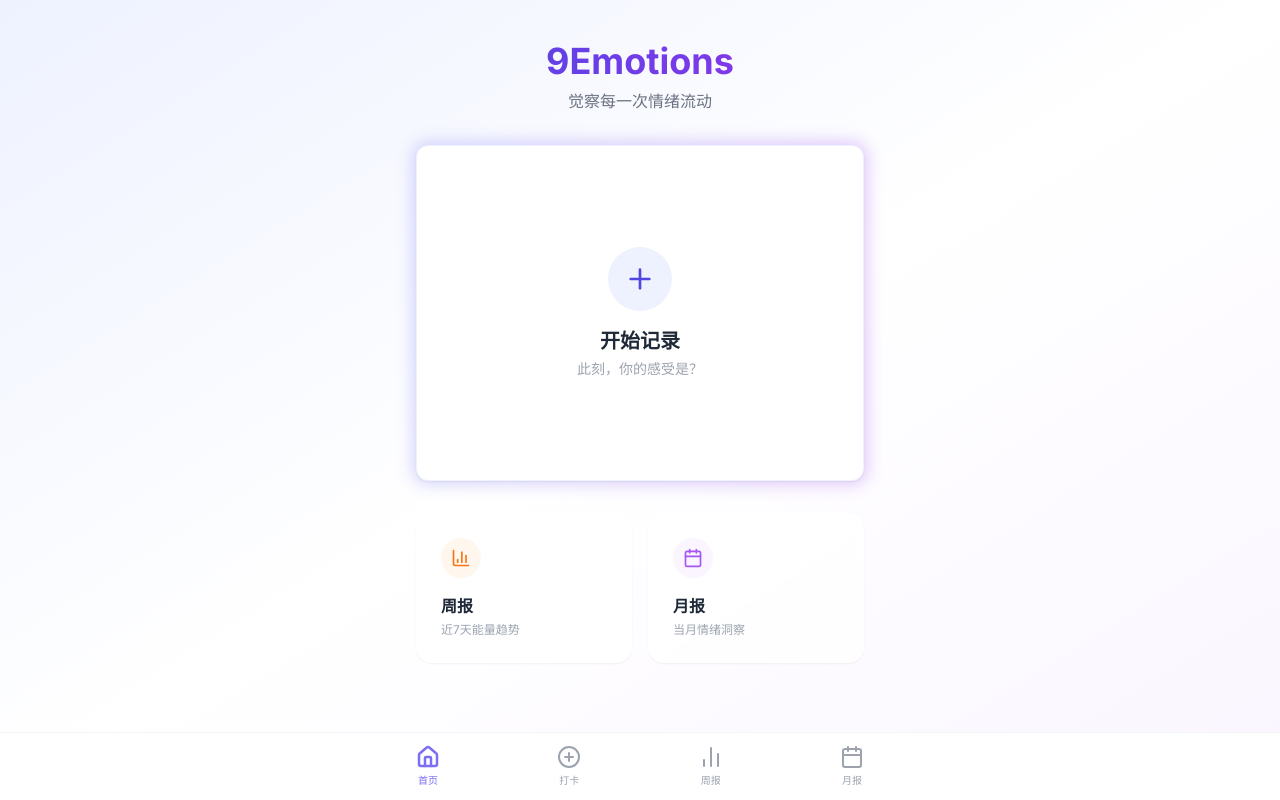
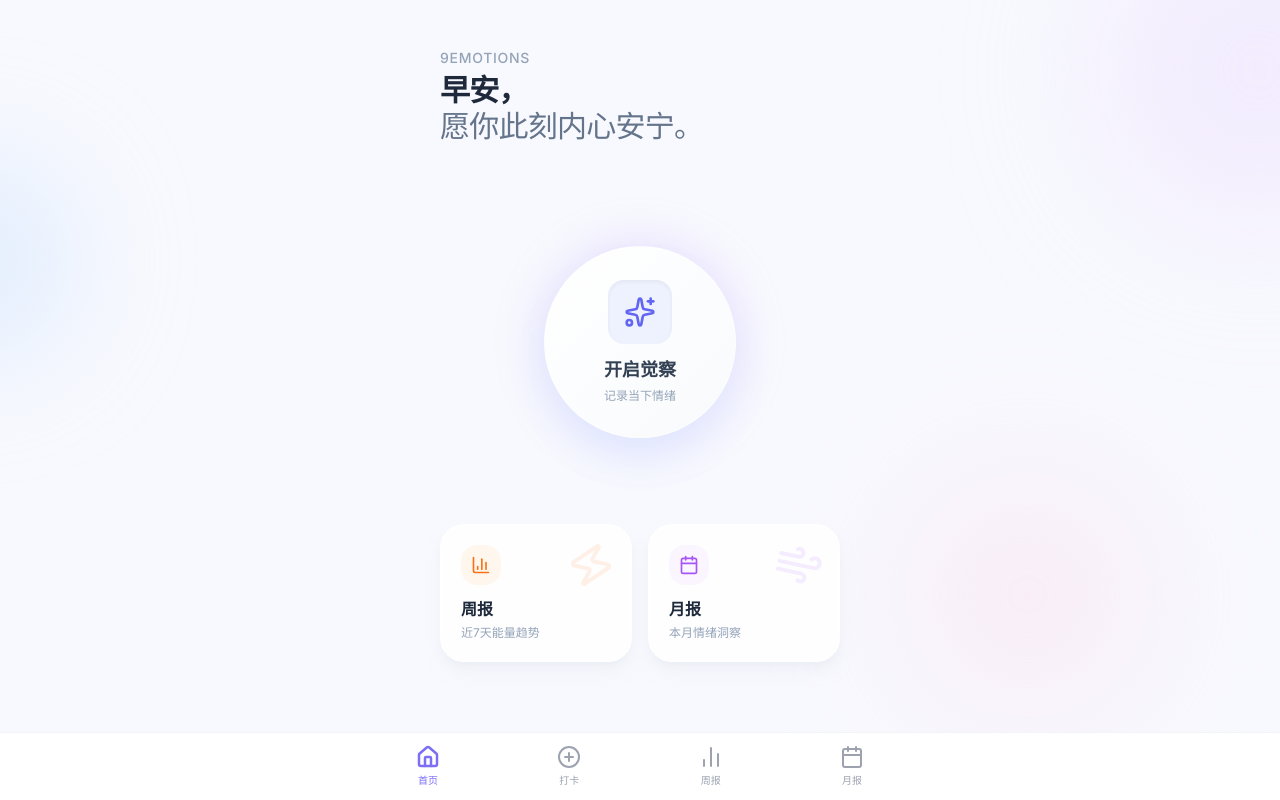
Before and after one commit to s84zzd/9emotions, a Next.js app: page / in a window 1280 px wide. Built offline with nearby package versions, Linux system fonts and the light colour scheme.

Commit message:
Feat: Redesign Home page with high-fidelity UI and animations

```diff
--- a/app/page.tsx
+++ b/app/page.tsx
@@ -1,66 +1,102 @@
+"use client";
+
 import Link from "next/link";
-import { ArrowRight, BarChart3, Calendar, Plus } from "lucide-react";
+import { motion } from "framer-motion";
+import { ArrowRight, BarChart3, Calendar, Sparkles, Zap, Wind } from "lucide-react";
+import { useEffect, useState } from "react";
 
 export default function Home() {
+  const [greeting, setGreeting] = useState("你好");
+
+  useEffect(() => {
+    const hour = new Date().getHours();
+    if (hour < 12) setGreeting("早安");
+    else if (hour < 18) setGreeting("下午好");
+    else setGreeting("晚上好");
+  }, []);
+
   return (
-    <div className="min-h-screen bg-gradient-to-br from-indigo-50 via-white to-purple-50 flex flex-col items-center justify-center p-6">
-      <main className="w-full max-w-md space-y-8">
+    <div className="min-h-screen bg-[#F8F9FE] relative overflow-hidden pb-24">
+      {/* Decorative Background Elements */}
+      <div className="absolute top-[-10%] right-[-10%] w-[300px] h-[300px] bg-purple-200/40 rounded-full blur-[80px]" />
+      <div className="absolute top-[20%] left-[-10%] w-[200px] h-[200px] bg-blue-200/40 rounded-full blur-[60px]" />
+      <div className="absolute bottom-[10%] right-[10%] w-[250px] h-[250px] bg-pink-200/30 rounded-full blur-[70px]" />
 
-        {/* Brand */}
-        <div className="text-center space-y-2">
-          <h1 className="text-4xl font-bold bg-clip-text text-transparent bg-gradient-to-r from-indigo-600 to-purple-600">
-            9Emotions
+      <main className="relative z-10 px-6 pt-12 max-w-md mx-auto flex flex-col h-full">
+        {/* Header */}
+        <motion.div
+          initial={{ opacity: 0, y: 20 }}
+          animate={{ opacity: 1, y: 0 }}
+          transition={{ duration: 0.6 }}
+          className="mb-12"
+        >
+          <p className="text-slate-400 text-sm font-medium tracking-wider uppercase mb-1">9Emotions</p>
+          <h1 className="text-3xl font-bold text-slate-800 tracking-tight">
+            {greeting}，<br />
+            <span className="text-slate-500 font-normal">愿你此刻内心安宁。</span>
           </h1>
-          <p className="text-gray-500">觉察每一次情绪流动</p>
-        </div>
+        </motion.div>
 
-        {/* Main Action */}
-        <div className="relative group">
-          <div className="absolute -inset-1 bg-gradient-to-r from-indigo-500 to-purple-600 rounded-2xl blur opacity-25 group-hover:opacity-50 transition duration-1000 group-hover:duration-200"></div>
-          <Link
-            href="/check-in"
-            className="relative w-full aspect-[4/3] bg-white rounded-xl flex flex-col items-center justify-center gap-4 shadow-sm hover:shadow-md transition-all border border-indigo-50"
-          >
-            <div className="w-16 h-16 rounded-full bg-indigo-50 flex items-center justify-center text-indigo-600">
-              <Plus className="w-8 h-8" />
-            </div>
-            <div className="text-center">
-              <h2 className="text-xl font-semibold text-gray-800">开始记录</h2>
-              <p className="text-sm text-gray-400 mt-1">此刻，你的感受是？</p>
-            </div>
+        {/* Main Action - Breathing Orb */}
+        <div className="flex-1 flex flex-col items-center justify-center min-h-[300px]">
+          <Link href="/check-in" className="relative group">
+            {/* Pulsing Ring */}
+            <motion.div
+              animate={{ scale: [1, 1.1, 1], opacity: [0.3, 0.1, 0.3] }}
+              transition={{ duration: 3, repeat: Infinity, ease: "easeInOut" }}
+              className="absolute inset-0 bg-gradient-to-tr from-indigo-400 to-purple-400 rounded-full blur-xl"
+            />
+
+            {/* Main Button */}
+            <motion.div
+              whileHover={{ scale: 1.05 }}
+              whileTap={{ scale: 0.95 }}
+              className="relative w-48 h-48 rounded-full bg-gradient-to-br from-white to-slate-50 shadow-2xl shadow-indigo-100 flex flex-col items-center justify-center border border-white/50"
+            >
+              <div className="w-16 h-16 rounded-2xl bg-indigo-50 text-indigo-500 flex items-center justify-center mb-3 shadow-inner">
+                <Sparkles className="w-8 h-8" />
+              </div>
+              <span className="text-slate-700 font-bold text-lg">开启觉察</span>
+              <span className="text-slate-400 text-xs mt-1">记录当下情绪</span>
+            </motion.div>
           </Link>
         </div>
 
-        {/* Reports Grid */}
-        <div className="grid grid-cols-2 gap-4">
+        {/* Insights Grid */}
+        <motion.div
+          initial={{ opacity: 0, y: 30 }}
+          animate={{ opacity: 1, y: 0 }}
+          transition={{ duration: 0.6, delay: 0.2 }}
+          className="grid grid-cols-2 gap-4 mt-8"
+        >
           <Link
             href="/reports/weekly"
-            className="bg-white/80 backdrop-blur-sm p-6 rounded-2xl border border-white/50 shadow-sm hover:shadow-md transition-all group"
+            className="group relative overflow-hidden bg-white/80 backdrop-blur-xl p-5 rounded-3xl border border-white/60 shadow-lg shadow-slate-200/50 transition-all hover:shadow-xl hover:shadow-slate-200/80 hover:-translate-y-1"
           >
-            <div className="w-10 h-10 rounded-full bg-orange-50 text-orange-500 flex items-center justify-center mb-4 group-hover:scale-110 transition-transform">
+            <div className="absolute top-0 right-0 p-4 opacity-10 group-hover:opacity-20 transition-opacity">
+              <Zap className="w-12 h-12 text-orange-500 rotate-12" />
+            </div>
+            <div className="w-10 h-10 rounded-2xl bg-orange-50 text-orange-500 flex items-center justify-center mb-3">
               <BarChart3 className="w-5 h-5" />
             </div>
-            <h3 className="font-semibold text-gray-800">周报</h3>
-            <p className="text-xs text-gray-400 mt-1">近7天能量趋势</p>
+            <h3 className="font-bold text-slate-800">周报</h3>
+            <p className="text-xs text-slate-400 mt-1">近7天能量趋势</p>
           </Link>
 
           <Link
             href="/reports/monthly"
-            className="bg-white/80 backdrop-blur-sm p-6 rounded-2xl border border-white/50 shadow-sm hover:shadow-md transition-all group"
+            className="group relative overflow-hidden bg-white/80 backdrop-blur-xl p-5 rounded-3xl border border-white/60 shadow-lg shadow-slate-200/50 transition-all hover:shadow-xl hover:shadow-slate-200/80 hover:-translate-y-1"
           >
-            <div className="w-10 h-10 rounded-full bg-purple-50 text-purple-500 flex items-center justify-center mb-4 group-hover:scale-110 transition-transform">
+            <div className="absolute top-0 right-0 p-4 opacity-10 group-hover:opacity-20 transition-opacity">
+              <Wind className="w-12 h-12 text-purple-500 rotate-12" />
+            </div>
+            <div className="w-10 h-10 rounded-2xl bg-purple-50 text-purple-500 flex items-center justify-center mb-3">
               <Calendar className="w-5 h-5" />
             </div>
-            <h3 className="font-semibold text-gray-800">月报</h3>
-            <p className="text-xs text-gray-400 mt-1">当月情绪洞察</p>
+            <h3 className="font-bold text-slate-800">月报</h3>
+            <p className="text-xs text-slate-400 mt-1">本月情绪洞察</p>
           </Link>
-        </div>
-
-        {/* Footer */}
-        <footer className="pt-12 text-center text-xs text-gray-300">
-          <p>© 2026 9Emotions Lab</p>
-        </footer>
-
+        </motion.div>
       </main>
     </div>
   );
```
